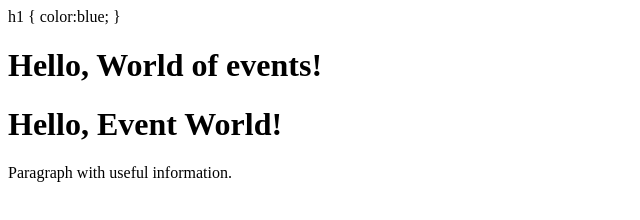
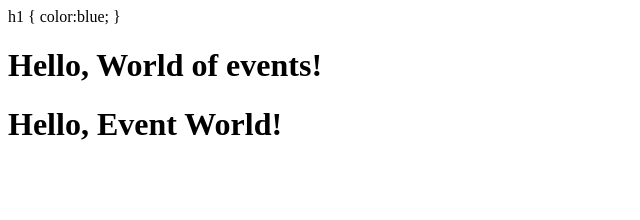
Before and after one commit to FHakomo/Event_app_rep, a plain HTML site: page src/index.html in a window 1280 px wide. Shown: the whole page, without its empty margins (0-640 px from the left). Drawn offline with Linux system fonts and the light colour scheme.

Commit message:
Delete new paragraph

```diff
--- a/src/index.html
+++ b/src/index.html
@@ -11,6 +11,5 @@
 <body>
     <h1>Hello, World of events!</h1>
     <h1>Hello, Event World!</h1>
-    <p>Paragraph with useful information.</p>
 </body>
 </html>
```
